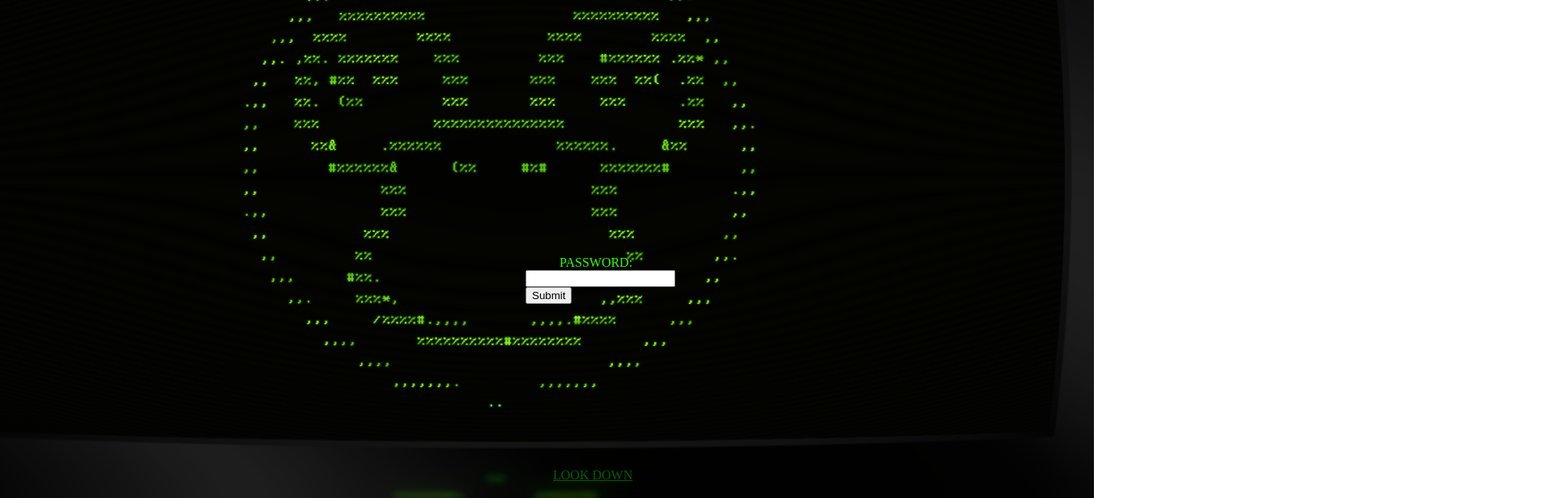
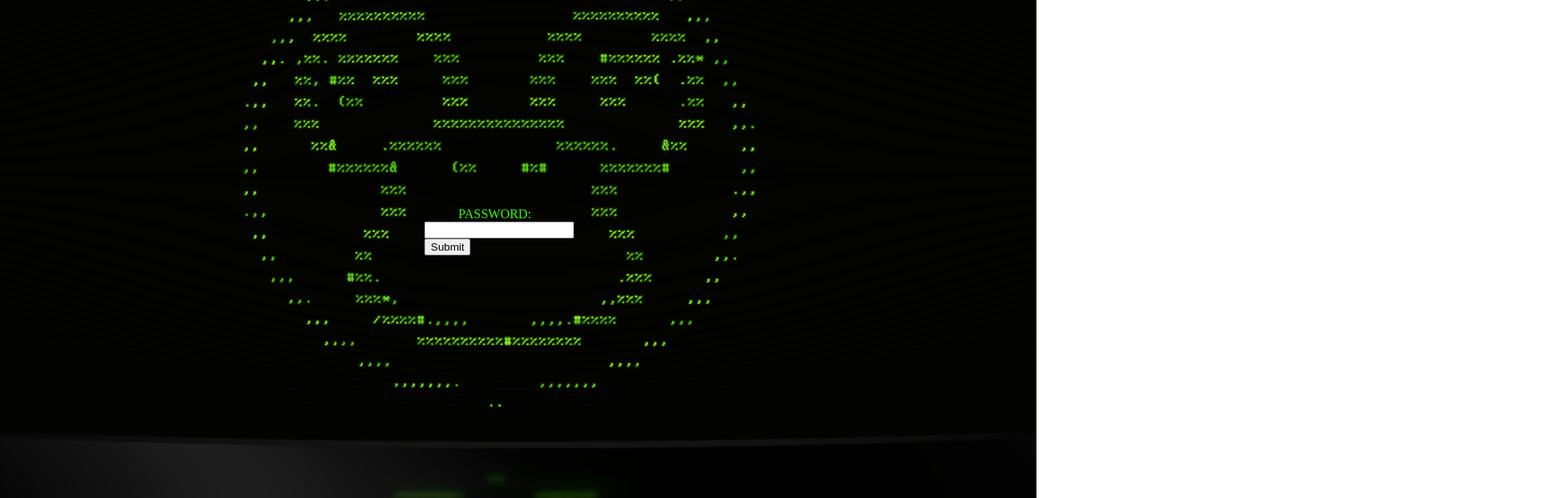
Before and after one commit to fraddlebup/fraddlebup.github.io, a plain HTML site: page index.html in a window 1280 px wide. Shown: the part 184-800 px from the top of the page at 81% size, 1913 px wide, since content can reach past the window. Drawn offline with Linux system fonts and the light colour scheme.

Commit message:
Update styles.css
Adjusted positioning: relative to absolute using the calc function to try and keep it centered, IDK what this does or if it does what I want it to do

```diff
--- a/styles.css
+++ b/styles.css
@@ -17,13 +17,13 @@ body{
 
 #diarylink {
     position: absolute;
-    top: 763px;
-    left: 683px;
+    top: 868px;
+    left: 878px;
 }
 #password {
-    position: relative;
-    top: 492px;
-    left: 641px;
+    position: absolute;
+    top: calc(50% + 40px);
+    left: calc(50% + -116px);
 }
 a {
   color: rgba(19, 255, 0, 0.35);
```
